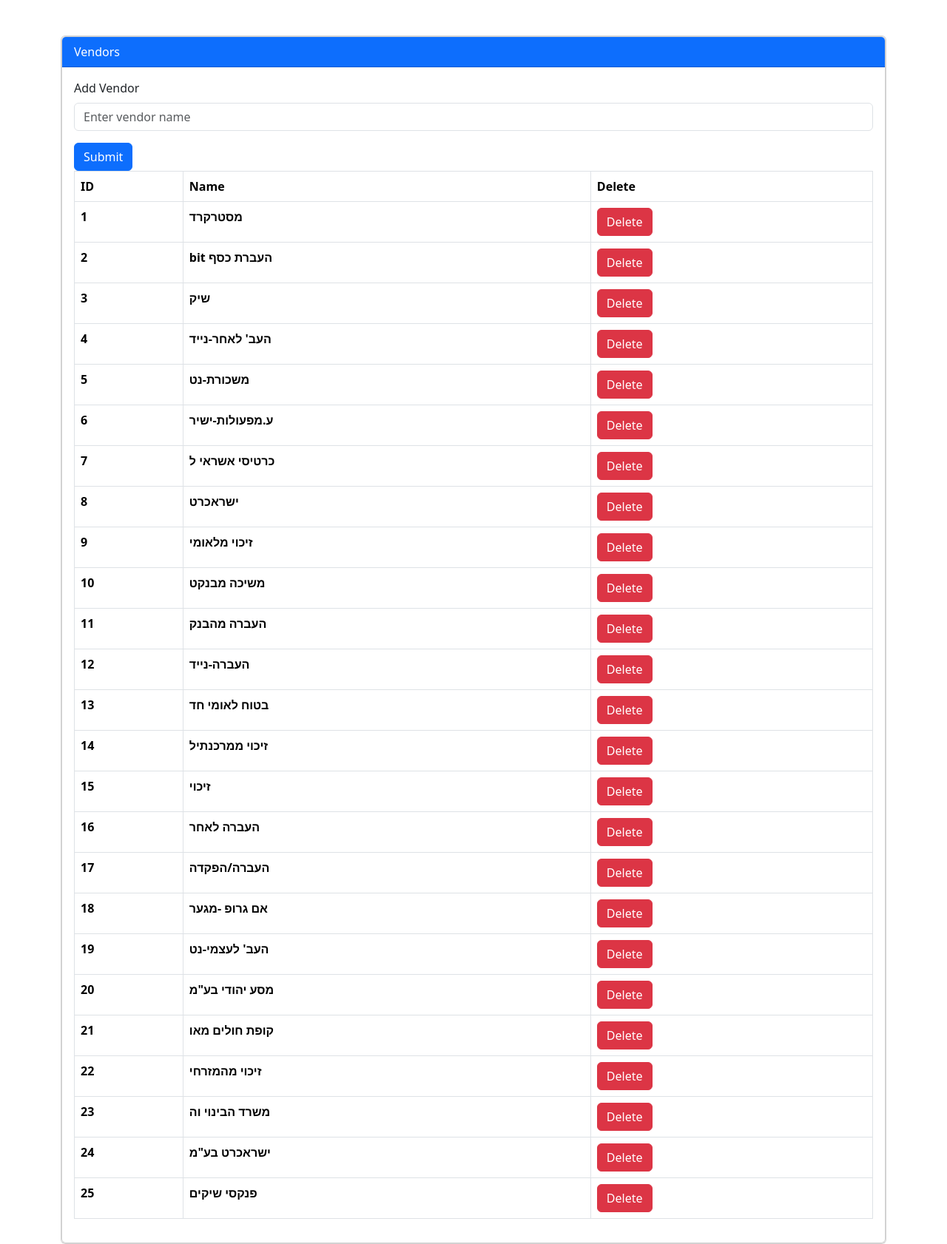
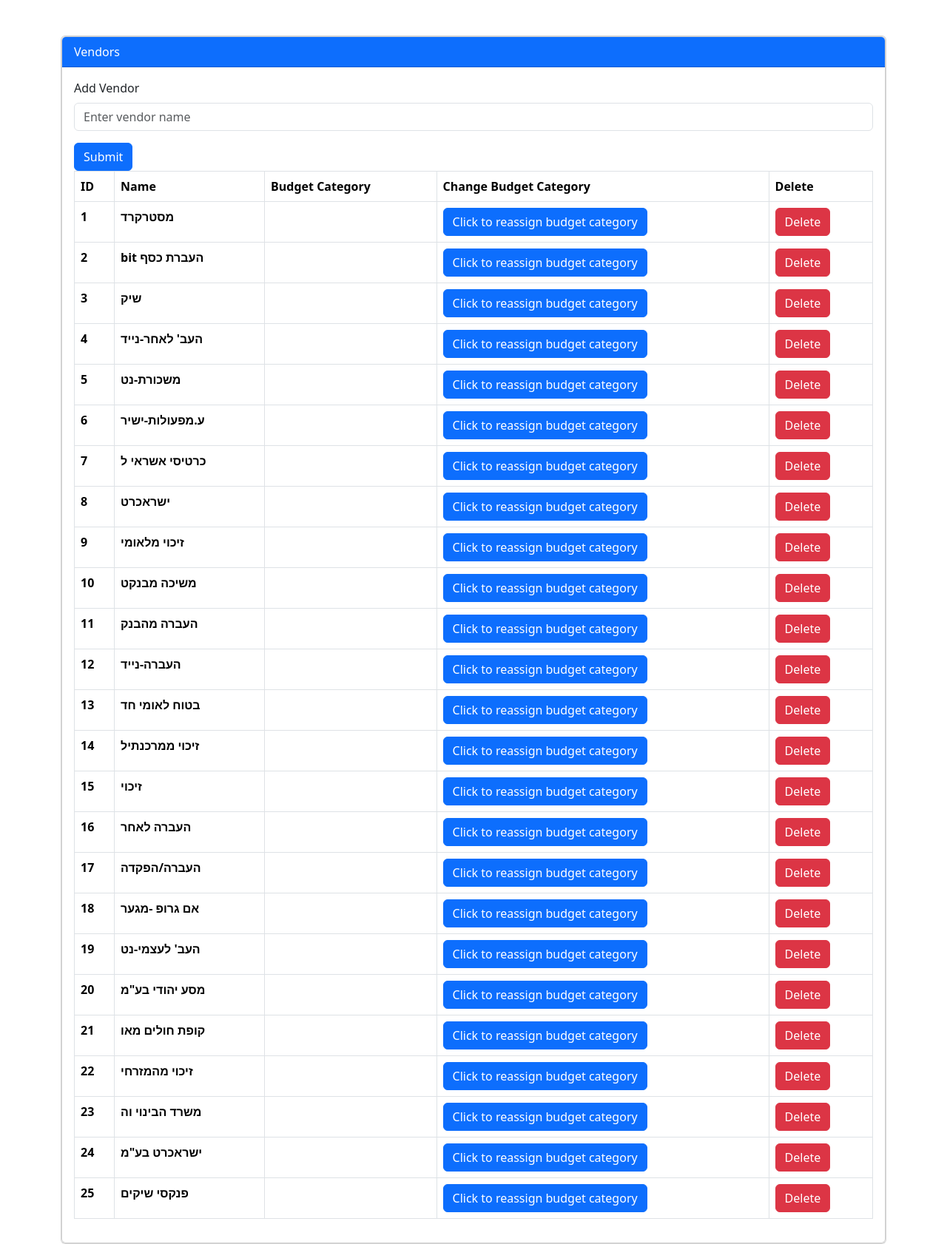
Before and after one commit to ydb5755/BudgetingApp, a Flask app: page /vendors in a window 1280 px wide. Shown: the part 56-1738 px from the top of the page at 74% size. Run offline with Flask 3, Linux system fonts and the light colour scheme; lists and menus that the app fills with data are empty; some libraries are stand-ins or nearby versions.

Commit message:
changing budget cat

```diff
--- a/app/static/vendors.js
+++ b/app/static/vendors.js
@@ -1,14 +1,56 @@
 const delButtons = document.getElementsByClassName('del-button');
+const reassignButtons = document.getElementsByClassName('reassign-button');
 
 async function deleteVendor(id){
     var result = await fetch(`/delete_vendor/${id}`, {method:'POST'});
     var data = await result.json();
     document.getElementById(`${id}-row`).remove();
 }
+
+function startEditMode(id){
+    for(let i = 0; i < reassignButtons.length; i++){
+        reassignButtons[i].disabled = true;
+    }
+
+    const handleKeydown = (e) => {
+        if (e.key === 'Enter') {
+            document.removeEventListener('keydown', handleKeydown);
+            const vendor = document.getElementById(`bc-line-${id}`);
+            const vendorInput = document.getElementById(`bc-input-${id}`);
+            vendor.innerText = vendorInput.value;
+            if (vendorInput.parentNode) {
+                vendorInput.parentNode.removeChild(vendorInput);
+            }
+
+            for(let i = 0; i < reassignButtons.length; i++){
+                reassignButtons[i].disabled = false;
+            }
+        }
+    };
+
+    document.addEventListener('keydown', handleKeydown);
+
+    const vendor = document.getElementById(`bc-line-${id}`);
+    console.log(id)
+    var placeholderText = vendor.innerText
+    vendor.innerText = ''
+    var inputElem = document.createElement("input");
+    inputElem.value = placeholderText;
+    inputElem.id = `bc-input-${id}`
+    vendor.appendChild(inputElem);
+    inputElem.focus()
+}
+
+
 document.addEventListener("DOMContentLoaded", (event) => {
     for(let i = 0; i < delButtons.length; i++){
         delButtons[i].addEventListener('click', e => {
             deleteVendor(parseInt(e.target.id));
         })
     }
+    for(let i = 0; i < reassignButtons.length; i++){
+        reassignButtons[i].addEventListener('click', e => {
+            startEditMode(parseInt(e.target.id));
+        })
+    }
   });
--- a/app/templates/vendors.html
+++ b/app/templates/vendors.html
@@ -23,6 +23,8 @@
                                 <tr>
                                     <th scope="col">ID</th>
                                     <th scope="col">Name</th>
+                                    <th scope="col">Budget Category</th>
+                                    <th scope="col">Change Budget Category</th>
                                     <th scope="col">Delete</th>
                                 </tr>
                             </thead>
@@ -31,6 +33,8 @@
                                     <tr id="{{vendor[0].id}}-row">
                                         <th scope="row">{{vendor[0].id}}</th>
                                         <th scope="row">{{vendor[0].name}}</th>
+                                        <th scope="row" id="bc-line-{{vendor[0].id}}">{{vendor[0].get_budget_category().name}}</th>
+                                        <th scope="row"><button id="{{vendor[0].id}}" class="btn btn-primary reassign-button">Click to reassign budget category</button></th>
                                         <th scope="row"><button class="btn btn-danger del-button" id="{{vendor[0].id}}">Delete</button></th>
                                     </tr>
                                 {% endfor %}
```
Also changed, not shown: instance/site.db.
